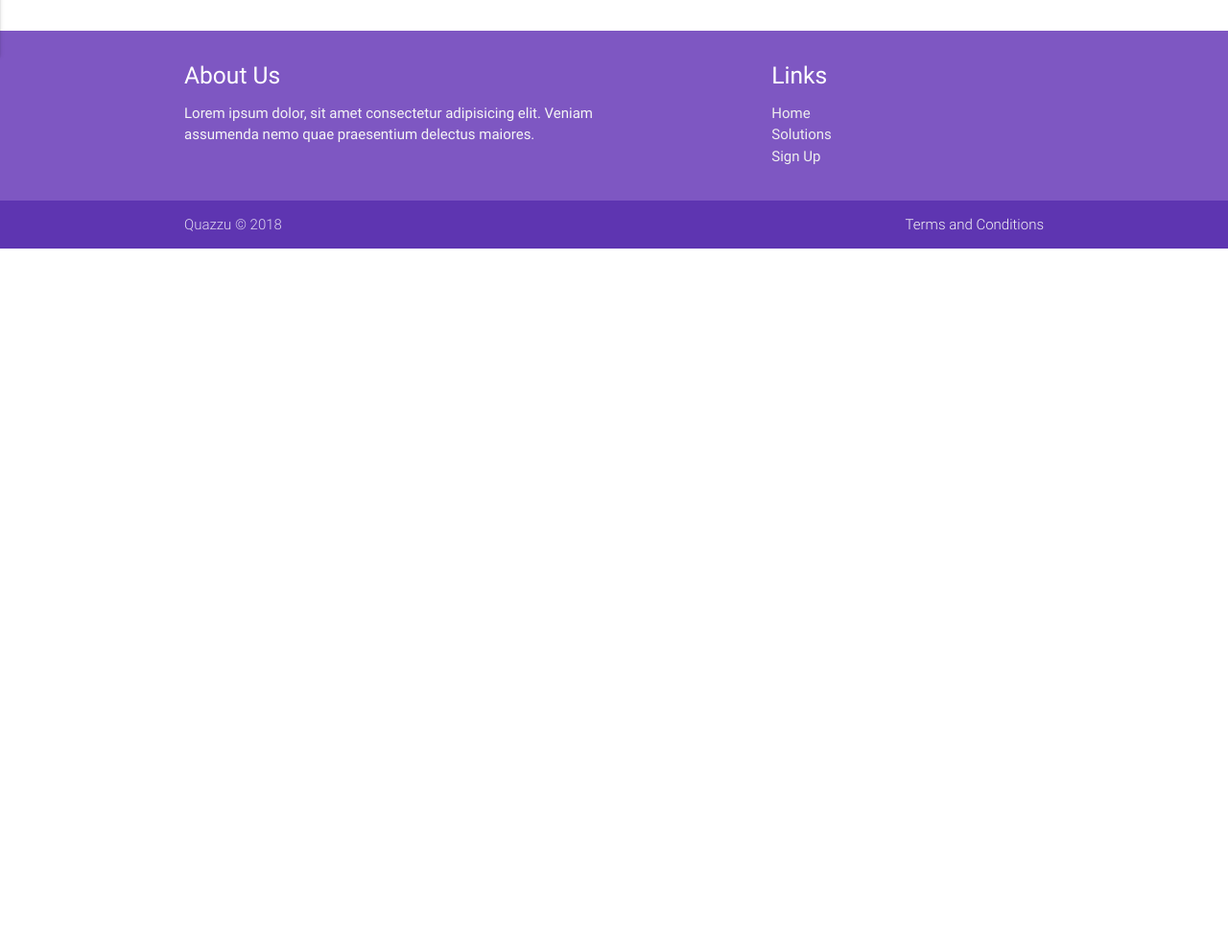
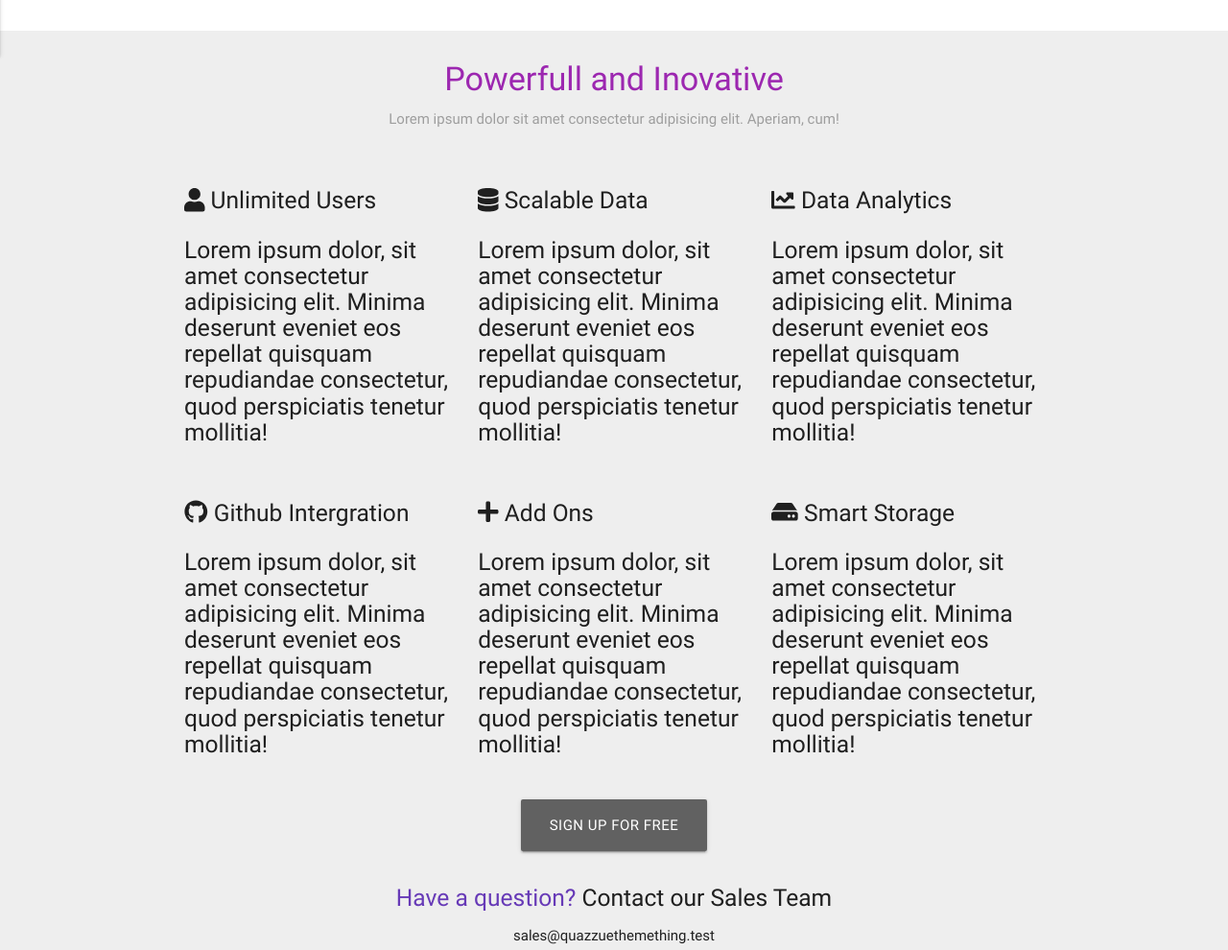
Before and after one commit to geoklown/quazzu_demo, a plain HTML site: page solutions.html in a window 1280 px wide. Shown: the part 802-1792 px from the top of the page at 96% size. Before the commit the page ends 1061 px from the top, so only its background shows below. Drawn offline with nearby package versions, Linux system fonts and the light colour scheme.

Commit message:
solutions Icons

```diff
--- a/solutions.html
+++ b/solutions.html
@@ -140,6 +140,78 @@
     </div>
   </section>
 
+  <!--Section: Features-->
+
+  <section class="section section-features grey lighten-3">
+    <div class="container">
+      <h4 class="purple-text text darken-1 center">Powerfull and Inovative</h4>
+      <h6 class="grey-text darken-2 center">
+        Lorem ipsum dolor sit amet consectetur adipisicing elit. Aperiam, cum!
+      </h6>
+      <br>
+      <br>
+      <!--ROW 1-->
+      <div class="row">
+        <div class="col s12 m4">
+          <h5>
+            <i class="fa fa-user"></i> Unlimited Users
+            <p>Lorem ipsum dolor, sit amet consectetur adipisicing elit. Minima deserunt eveniet eos repellat quisquam repudiandae
+              consectetur, quod perspiciatis tenetur mollitia!</p>
+          </h5>
+        </div>
+        <div class="col s12 m4">
+          <h5>
+            <i class="fa fa-database"></i> Scalable Data
+            <p>Lorem ipsum dolor, sit amet consectetur adipisicing elit. Minima deserunt eveniet eos repellat quisquam repudiandae
+              consectetur, quod perspiciatis tenetur mollitia!</p>
+          </h5>
+        </div>
+        <div class="col s12 m4">
+          <h5>
+            <i class="fa fa-chart-line"></i> Data Analytics
+            <p>Lorem ipsum dolor, sit amet consectetur adipisicing elit. Minima deserunt eveniet eos repellat quisquam repudiandae
+              consectetur, quod perspiciatis tenetur mollitia!</p>
+          </h5>
+        </div>
+      </div>
+
+      <!--ROW 2-->
+
+      <div class="row">
+        <div class="col s12 m4">
+          <h5>
+            <i class="fab fa-github"></i> Github Intergration
+            <p>Lorem ipsum dolor, sit amet consectetur adipisicing elit. Minima deserunt eveniet eos repellat quisquam repudiandae
+              consectetur, quod perspiciatis tenetur mollitia!</p>
+          </h5>
+        </div>
+        <div class="col s12 m4">
+          <h5>
+            <i class="fa fa-plus"></i> Add Ons
+            <p>Lorem ipsum dolor, sit amet consectetur adipisicing elit. Minima deserunt eveniet eos repellat quisquam repudiandae
+              consectetur, quod perspiciatis tenetur mollitia!</p>
+          </h5>
+        </div>
+        <div class="col s12 m4">
+          <h5>
+            <i class="fa fa-hdd"></i> Smart Storage
+            <p>Lorem ipsum dolor, sit amet consectetur adipisicing elit. Minima deserunt eveniet eos repellat quisquam repudiandae
+              consectetur, quod perspiciatis tenetur mollitia!</p>
+          </h5>
+        </div>
+      </div>
+      <div class="center">
+        <a class="btn btn-large grey darken-2" href="signup.html">Sign Up For Free</a>
+        <br>
+        <br>
+        <h5>
+          <span class="deep-purple-text lighten-1">Have a question?</span> Contact our Sales Team
+        </h5>
+        <p>sales@quazzuethemething.test</p>
+      </div>
+    </div>
+  </section>
+
   <!--Section: Footer-->
 
   <footer class="page-footer deep-purple lighten-1">
```
